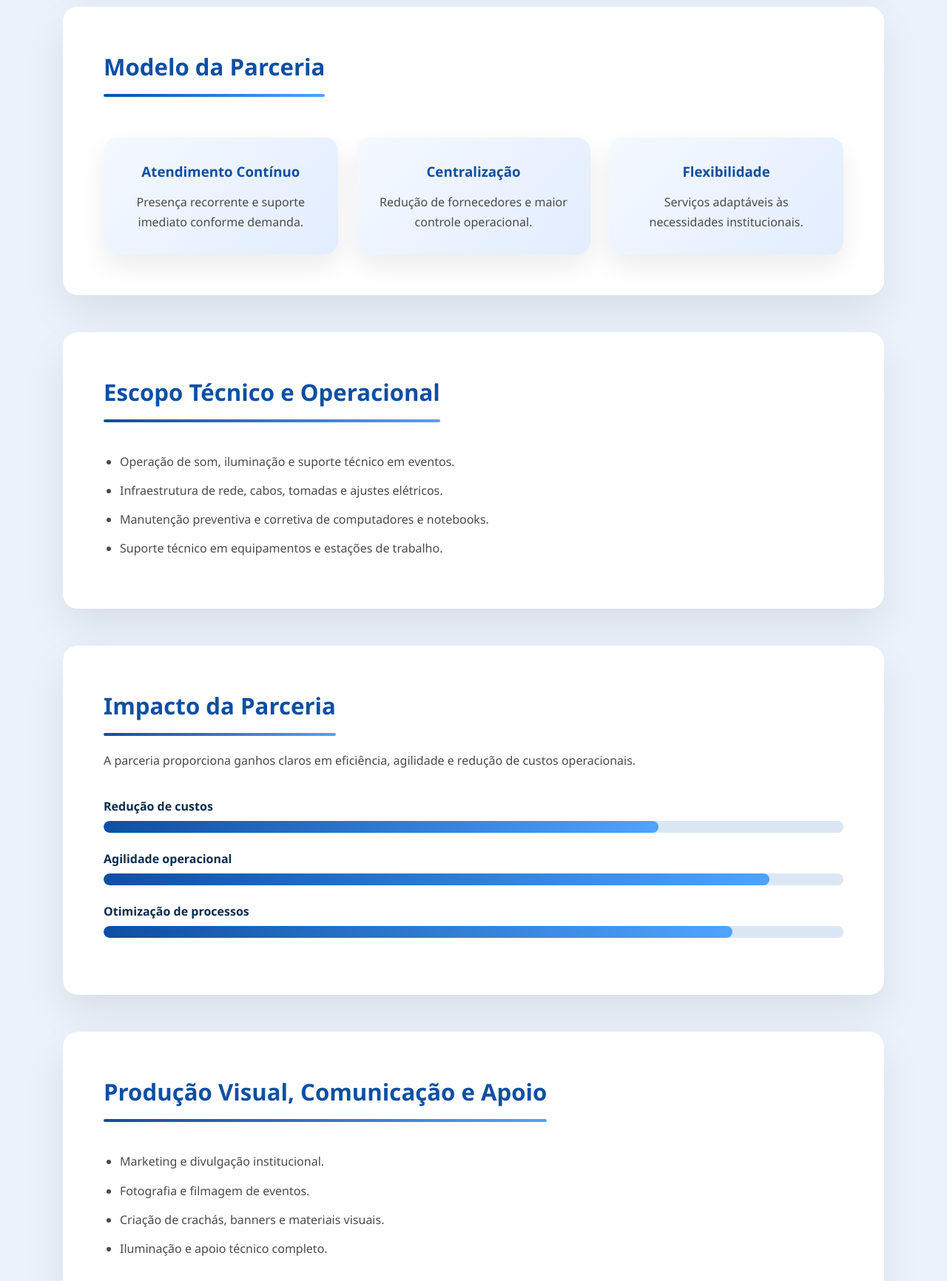
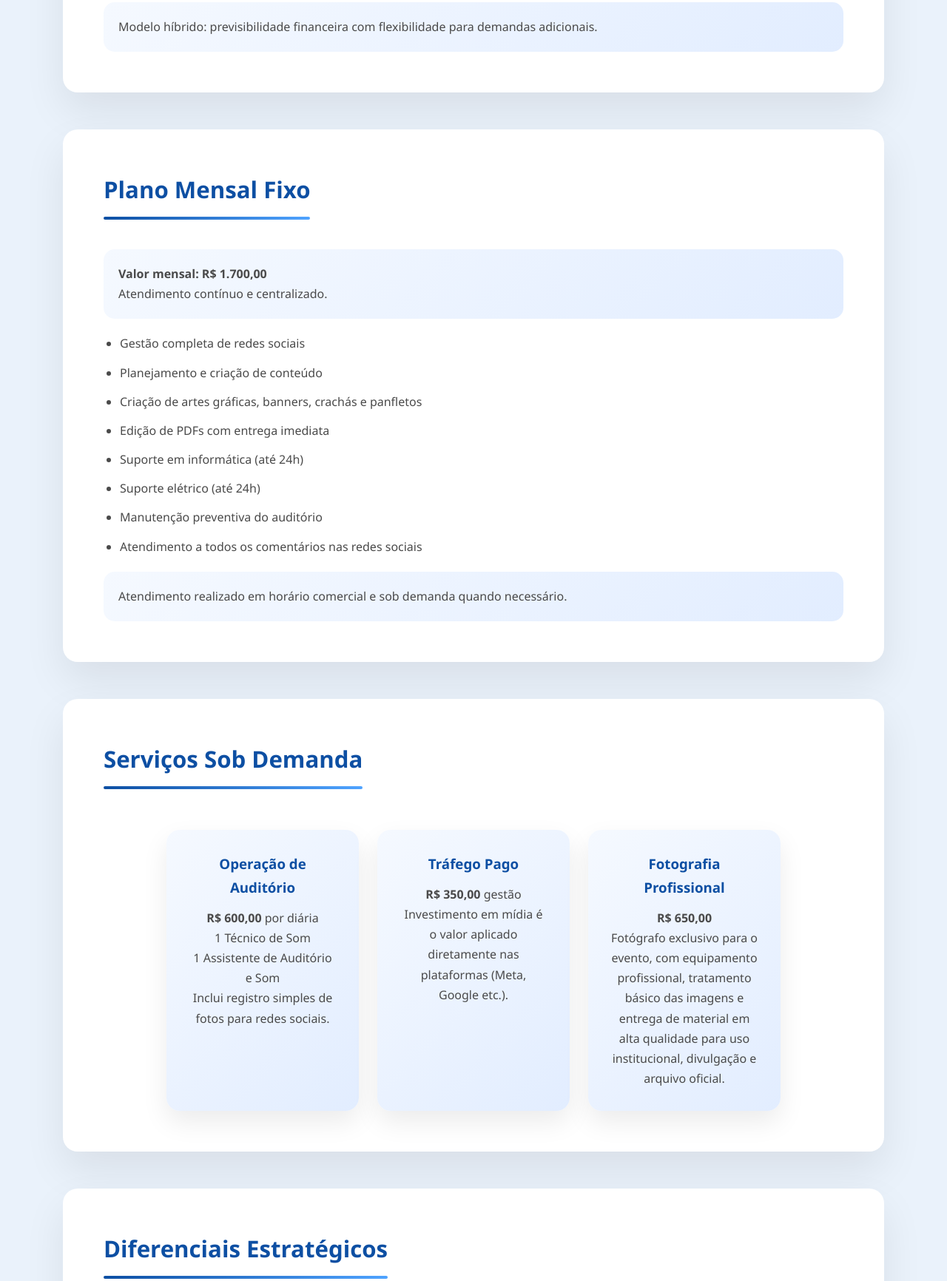
Before and after one commit to ricardotaira7/proposta-sindepes, a plain HTML site: page index.html in a window 1280 px wide. Shown: the part 704-2436 px from the top of the page at 74% size. Drawn offline with Linux system fonts and the light colour scheme.

Commit message:
index.html

```diff
--- a/index.html
+++ b/index.html
@@ -2,7 +2,7 @@
 <html lang="pt-br">
 <head>
 <meta charset="UTF-8">
-<title>Proposta de Parceria Técnica</title>
+<title>Proposta de Prestação de Serviços</title>
 <meta name="viewport" content="width=device-width, initial-scale=1.0">
 
 <style>
@@ -12,6 +12,7 @@
   --azul-claro:#eaf2fb;
   --branco:#fff;
   --cinza:#4a4a4a;
+  --verde:#0f7a36;
 }
 
 *{margin:0;padding:0;box-sizing:border-box;font-family:Segoe UI,Arial,sans-serif;}
@@ -22,7 +23,6 @@ body{
   line-height:1.7;
 }
 
-/* HEADER */
 header{
   background:linear-gradient(135deg,var(--azul-escuro),var(--azul));
   color:var(--branco);
@@ -42,7 +42,6 @@ header p{
   opacity:.95;
 }
 
-/* SECTIONS */
 section{
   max-width:1150px;
   margin:80px auto;
@@ -87,10 +86,23 @@ h2::after{
 ul{margin-top:20px;padding-left:22px;}
 li{margin-bottom:12px;}
 
-/* MODELO PARCERIA */
+.highlight{
+  background:linear-gradient(135deg,#f5f9ff,#e2edff);
+  padding:20px;
+  border-radius:15px;
+  margin-top:20px;
+  transition:.4s;
+}
+
+.highlight:hover{
+  transform:scale(1.03);
+  box-shadow:0 15px 30px rgba(0,0,0,.12);
+}
+
 .grid{
-  display:grid;
-  grid-template-columns:repeat(auto-fit,minmax(260px,1fr));
+  display:flex;
+  flex-wrap:wrap;
+  justify-content:center;
   gap:25px;
   margin-top:35px;
 }
@@ -102,6 +114,7 @@ li{margin-bottom:12px;}
   text-align:center;
   box-shadow:0 15px 35px rgba(0,0,0,.08);
   transition:.4s;
+  width:260px;
 }
 
 .box:hover{
@@ -113,25 +126,18 @@ li{margin-bottom:12px;}
   margin-bottom:12px;
 }
 
-/* GRÁFICOS */
-.chart{margin-top:35px;}
-.chart-item{margin-bottom:22px;}
-.chart-label{font-weight:600;margin-bottom:6px;color:var(--azul-escuro);}
-.chart-bar{
-  background:#dbe7f5;
-  height:16px;
-  border-radius:10px;
-  overflow:hidden;
-}
-.chart-fill{
-  height:100%;
-  width:0;
-  background:linear-gradient(90deg,var(--azul),#4fa3ff);
-  border-radius:10px;
-  transition:1.6s ease;
+.economia{
+  background:#e9f7ef;
+  padding:25px;
+  border-radius:15px;
+  margin-top:25px;
 }
 
-/* ANIMAÇÕES */
+.economia strong{
+  color:var(--verde);
+  font-size:1.2rem;
+}
+
 .animate{
   opacity:0;
   transform:translateY(40px);
@@ -143,11 +149,6 @@ li{margin-bottom:12px;}
   transform:translateY(0);
 }
 
-.delay1{transition-delay:.2s}
-.delay2{transition-delay:.4s}
-.delay3{transition-delay:.6s}
-
-/* FOOTER */
 footer{
   background:var(--azul-escuro);
   color:#fff;
@@ -155,129 +156,128 @@ footer{
   padding:45px 20px;
   margin-top:80px;
 }
-
-@media(max-width:768px){
-  header h1{font-size:2rem;}
-  .card{padding:35px;}
-}
 </style>
 </head>
 
 <body>
 
 <header>
-  <h1 class="animate">Proposta de Parceria Técnica e Operacional</h1>
-  <p class="animate delay1">
-    Atuação contínua desde novembro de 2022, oferecendo suporte técnico,
-    produção visual, comunicação e soluções integradas.
+  <h1 class="animate">Proposta de Prestação de Serviços</h1>
+  <p class="animate">
+    Comunicação, Marketing, Operação e Suporte Técnico
   </p>
 </header>
 
 <section>
 
 <div class="card animate">
-  <h2>Apresentação</h2>
-  <p>
-    A presente proposta tem como objetivo formalizar a parceria técnica
-    e operacional, consolidando um modelo eficiente, ágil e confiável,
-    já aplicado na prática desde novembro de 2022.
-  </p>
-</div>
+  <h2>Modelo de Contratação</h2>
+  <ul>
+    <li>Contrato com duração de 12 meses</li>
+    <li>Pagamento mensal fixo + serviços sob demanda</li>
+    <li>Emissão de nota fiscal</li>
+    <li>Prestação formal de serviços</li>
+  </ul>
 
-<div class="card animate delay1">
-  <h2>Modelo da Parceria</h2>
-  <div class="grid">
-    <div class="box">
-      <h3>Atendimento Contínuo</h3>
-      <p>Presença recorrente e suporte imediato conforme demanda.</p>
-    </div>
-    <div class="box">
-      <h3>Centralização</h3>
-      <p>Redução de fornecedores e maior controle operacional.</p>
-    </div>
-    <div class="box">
-      <h3>Flexibilidade</h3>
-      <p>Serviços adaptáveis às necessidades institucionais.</p>
-    </div>
-  </div>
-</div>
-
-<div class="card animate delay2">
-  <h2>Escopo Técnico e Operacional</h2>
-  <ul>
-    <li>Operação de som, iluminação e suporte técnico em eventos.</li>
-    <li>Infraestrutura de rede, cabos, tomadas e ajustes elétricos.</li>
-    <li>Manutenção preventiva e corretiva de computadores e notebooks.</li>
-    <li>Suporte técnico em equipamentos e estações de trabalho.</li>
-  </ul>
-</div>
-
-<div class="card animate delay3">
-  <h2>Impacto da Parceria</h2>
-  <p>
-    A parceria proporciona ganhos claros em eficiência, agilidade
-    e redução de custos operacionais.
-  </p>
-
-  <div class="chart">
-    <div class="chart-item">
-      <div class="chart-label">Redução de custos</div>
-      <div class="chart-bar"><div class="chart-fill" data-width="75%"></div></div>
-    </div>
-    <div class="chart-item">
-      <div class="chart-label">Agilidade operacional</div>
-      <div class="chart-bar"><div class="chart-fill" data-width="90%"></div></div>
-    </div>
-    <div class="chart-item">
-      <div class="chart-label">Otimização de processos</div>
-      <div class="chart-bar"><div class="chart-fill" data-width="85%"></div></div>
-    </div>
+  <div class="highlight">
+    Modelo híbrido: previsibilidade financeira com flexibilidade para demandas adicionais.
   </div>
 </div>
 
 <div class="card animate">
-  <h2>Produção Visual, Comunicação e Apoio</h2>
+  <h2>Plano Mensal Fixo</h2>
+
+  <div class="highlight">
+    <strong>Valor mensal: R$ 1.700,00</strong><br>
+    Atendimento contínuo e centralizado.
+  </div>
+
   <ul>
-    <li>Marketing e divulgação institucional.</li>
-    <li>Fotografia e filmagem de eventos.</li>
-    <li>Criação de crachás, banners e materiais visuais.</li>
-    <li>Iluminação e apoio técnico completo.</li>
+    <li>Gestão completa de redes sociais</li>
+    <li>Planejamento e criação de conteúdo</li>
+    <li>Criação de artes gráficas, banners, crachás e panfletos</li>
+    <li>Edição de PDFs com entrega imediata</li>
+    <li>Suporte em informática (até 24h)</li>
+    <li>Suporte elétrico (até 24h)</li>
+    <li>Manutenção preventiva do auditório</li>
+    <li>Atendimento a todos os comentários nas redes sociais</li>
   </ul>
+
+  <div class="highlight">
+    Atendimento realizado em horário comercial e sob demanda quando necessário.
+  </div>
 </div>
 
-<div class="card animate delay1">
-  <h2>Diferenciais</h2>
-  <ul>
-    <li>Conhecimento prévio do ambiente e das rotinas.</li>
-    <li>Equipe qualificada e parceiros estratégicos.</li>
-    <li>Rapidez na execução e resolução de demandas.</li>
-  </ul>
-</div>
+<div class="card animate">
+  <h2>Serviços Sob Demanda</h2>
 
-<div class="card animate delay2">
-  <h2>Condições Comerciais</h2>
+  <div class="grid">
+
+    <div class="box">
+      <h3>Operação de Auditório</h3>
+      <p><strong>R$ 600,00</strong> por diária</p>
+      <p>1 Técnico de Som<br>1 Assistente de Auditório e Som</p>
+      <p>Inclui registro simples de fotos para redes sociais.</p>
+    </div>
+
+    <div class="box">
+      <h3>Tráfego Pago</h3>
+      <p><strong>R$ 350,00</strong> gestão</p>
+      <p>Investimento em mídia é o valor aplicado diretamente nas plataformas (Meta, Google etc.).</p>
+    </div>
+
+    <div class="box">
+  <h3>Fotografia Profissional</h3>
+  <p><strong>R$ 650,00</strong></p>
   <p>
-    Valores e formatos de contratação podem ser ajustados conforme
-    a demanda, frequência e escopo dos serviços.
-  </p>
-
-  <p style="margin-top:20px;">
-    <strong>Formalização da Parceria</strong><br>
-    A parceria poderá ser estabelecida de forma formal, mediante contrato
-    assinado entre as partes, ou de forma informal, conforme alinhamento
-    institucional, mantendo-se sempre os princípios de transparência,
-    responsabilidade técnica e compromisso com a qualidade dos serviços
-    prestados.
+    Fotógrafo exclusivo para o evento, com equipamento profissional,
+    tratamento básico das imagens e entrega de material em alta qualidade
+    para uso institucional, divulgação e arquivo oficial.
   </p>
 </div>
 
+
+  </div>
+</div>
+
+<div class="card animate">
+  <h2>Diferenciais Estratégicos</h2>
+
+  <ul>
+    <li>Atendimento ágil e centralizado</li>
+    <li>Rapidez na execução das demandas</li>
+    <li>Edição imediata de documentos</li>
+    <li>Atendimento integral aos comentários nas redes</li>
+    <li>Conhecimento do funcionamento interno</li>
+  </ul>
+
+  <div class="highlight">
+    Foco na expansão estratégica das redes sociais para crescimento de seguidores,
+    fortalecimento institucional e captação de novos parceiros.
+  </div>
+</div>
+
+<div class="card animate">
+  <h2>Economia Gerada</h2>
+
+  <div class="economia">
+    <p>Operação de som: <s>R$ 800</s> → <strong>R$ 600</strong></p>
+    <p>Tráfego (gestão): <s>R$ 700</s> → <strong>R$ 350</strong></p>
+    <p>Fotografia profissional: <s>R$ 900</s> → <strong>R$ 650</strong></p>
+    <p>Registro simples agora incluso na operação.</p>
+  </div>
+
+  <div class="highlight">
+    Redução significativa de custos operacionais com centralização de serviços e aumento de eficiência.
+  </div>
+</div>
 
 </section>
 
 <footer>
   <p>
     Proposta apresentada por Ricardo Taira<br>
-    Parceria Técnica e Operacional
+    Prestação de Serviços – SINDEPES
   </p>
 </footer>
 
@@ -286,9 +286,6 @@ const observer=new IntersectionObserver(entries=>{
   entries.forEach(e=>{
     if(e.isIntersecting){
       e.target.classList.add('show');
-      e.target.querySelectorAll('.chart-fill').forEach(b=>{
-        b.style.width=b.dataset.width;
-      });
     }
   });
 },{threshold:.2});
```
